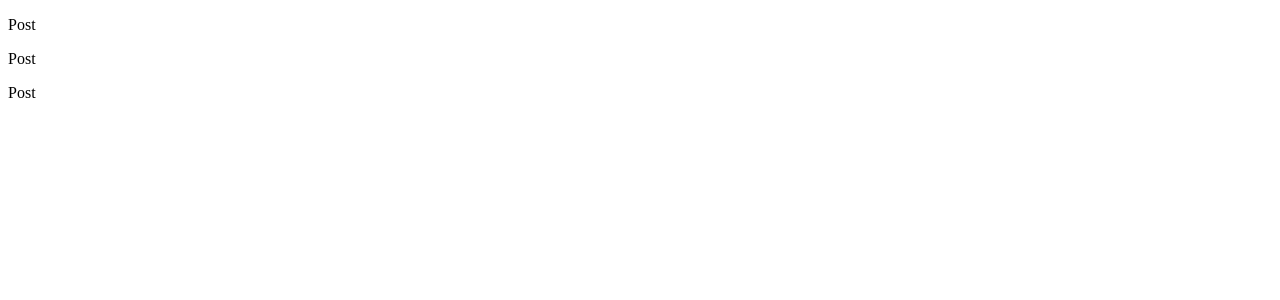
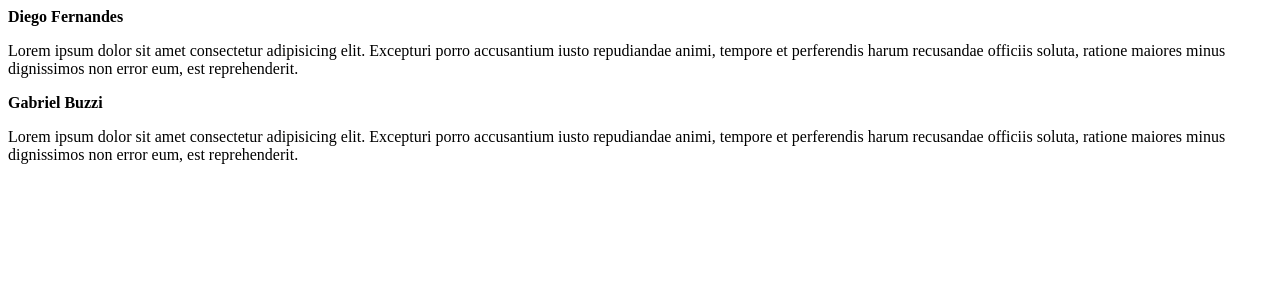
Before and after one commit to joaolalmeida/ReactJS, a React (Vite) app in the folder 01_Fundamentos do ReactJS/01-fundamentos-reactjs/: page / in a window 1280 px wide. Shown: the top 300 px of the page. Built offline with nearby package versions, Linux system fonts and the light colour scheme.

Commit message:
aprendendo propriedades

```diff
--- a/01_Fundamentos do ReactJS/01-fundamentos-reactjs/src/App.jsx
+++ b/01_Fundamentos do ReactJS/01-fundamentos-reactjs/src/App.jsx
@@ -8,9 +8,14 @@ export function App() {
     //<h1>Teste</h1>
     <div>
       {/* Mais de um elemento precisa estar dentro de uma div por exemplo */}
-      < Post />
-      < Post />
-      < Post />
+      <Post
+        author="Diego Fernandes"
+        content="Lorem ipsum dolor sit amet consectetur adipisicing elit. Excepturi porro accusantium iusto repudiandae animi, tempore et perferendis harum recusandae officiis soluta, ratione maiores minus dignissimos non error eum, est reprehenderit."
+      />
+      <Post
+        author="Gabriel Buzzi"
+        content="Lorem ipsum dolor sit amet consectetur adipisicing elit. Excepturi porro accusantium iusto repudiandae animi, tempore et perferendis harum recusandae officiis soluta, ratione maiores minus dignissimos non error eum, est reprehenderit."
+      />
     </div>
   )
 }
--- a/01_Fundamentos do ReactJS/01-fundamentos-reactjs/src/Post.jsx
+++ b/01_Fundamentos do ReactJS/01-fundamentos-reactjs/src/Post.jsx
@@ -1,5 +1,13 @@
-export function Post() {
-  return <p>Post</p>
+// props:{ author: "", content: ''}
+
+export function Post(props) {
+  //console.log(props);
+  return (
+  <div>
+    <strong>{props.author}</strong>
+    <p>{props.content}</p>
+  </div>
+  ) //Colocando chaves vai aparecer o conteudo
 }
 //export default Button
 
```
